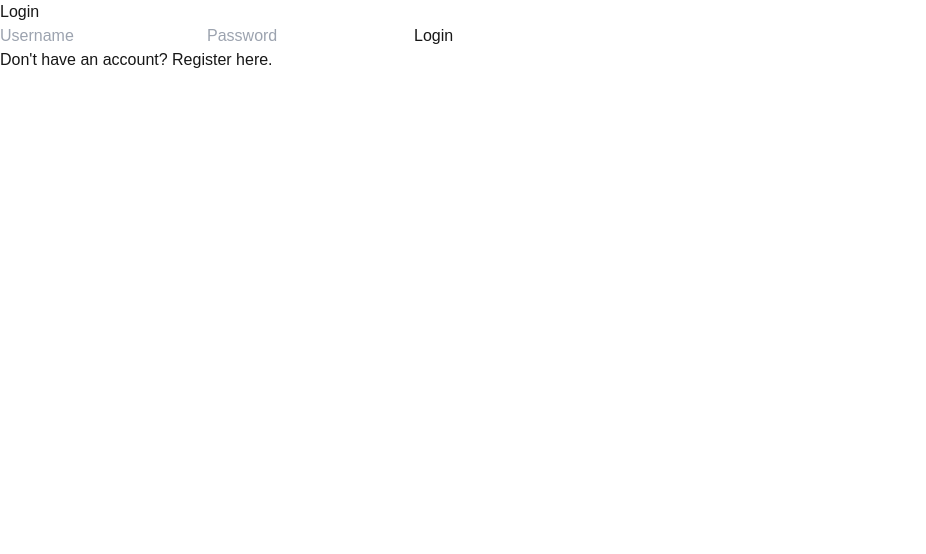
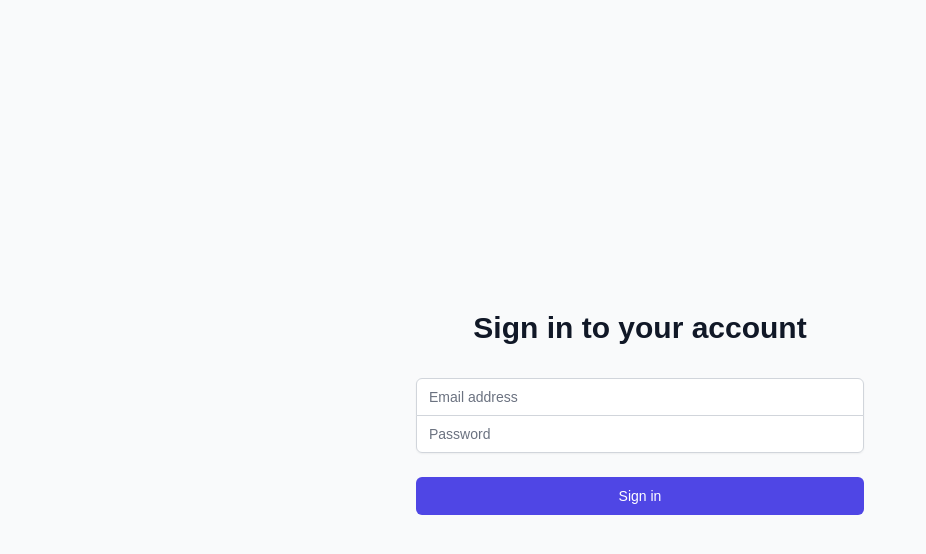
Before and after one commit to Mgtsampayan/rbac, a Next.js app in the folder frontend/: page /login in a window 1280 px wide. Shown: the top 554 px of the page, without its empty margins (0-926 px from the left). Built offline with nearby package versions, Linux system fonts and the light colour scheme; no server answers.

Commit message:
Refactor LoginPage to use useAuth for authentication and enhance UI with improved form layout and error handling

```diff
--- a/frontend/app/login/page.tsx
+++ b/frontend/app/login/page.tsx
@@ -1,53 +1,88 @@
-'use client'; // Mark this as a Client Component
+'use client';
 
 import { useState } from 'react';
 import { useRouter } from 'next/navigation';
-import apiClient from '../utils/apiClient';
+import { useAuth } from '../utils/userContext';
 
-export default function Login() {
-    const [username, setUsername] = useState<string>('');
-    const [password, setPassword] = useState<string>('');
-    const [error, setError] = useState<string | null>(null);
+export default function LoginPage() {
     const router = useRouter();
+    const { login, error } = useAuth();
+    const [formData, setFormData] = useState({
+        email: '',
+        password: ''
+    });
 
     const handleSubmit = async (e: React.FormEvent) => {
         e.preventDefault();
-        setError(null);
-
         try {
-            const res = await apiClient.post('/auth/login', { username, password });
-            localStorage.setItem('token', res.data.token); // Save token to localStorage
-            router.push('/dashboard'); // Redirect to dashboard after successful login
+            await login(formData.email, formData.password);
+            router.push('/dashboard');
         } catch (err) {
-            console.error(err);
-            setError('Login failed. Please check your credentials.');
+            // Error is handled by the AuthContext
+            console.error('Login failed:', err);
         }
     };
 
+    const handleChange = (e: React.ChangeEvent<HTMLInputElement>) => {
+        setFormData({
+            ...formData,
+            [e.target.name]: e.target.value
+        });
+    };
+
     return (
+        <div className="min-h-screen flex items-center justify-center bg-gray-50 py-12 px-4 sm:px-6 lg:px-8">
+            <div className="max-w-md w-full space-y-8">
                 <div>
-            <h1>Login</h1>
-            {error && <p style={{ color: 'red' }}>{error}</p>}
-            <form onSubmit={handleSubmit}>
+                    <h2 className="mt-6 text-center text-3xl font-extrabold text-gray-900">
+                        Sign in to your account
+                    </h2>
+                </div>
+                {error && (
+                    <div className="bg-red-100 border border-red-400 text-red-700 px-4 py-3 rounded relative" role="alert">
+                        <span className="block sm:inline">{error}</span>
+                    </div>
+                )}
+                <form className="mt-8 space-y-6" onSubmit={handleSubmit}>
+                    <div className="rounded-md shadow-sm -space-y-px">
+                        <div>
+                            <label htmlFor="email" className="sr-only">Email address</label>
                             <input
-                    type="text"
-                    placeholder="Username"
-                    value={username}
-                    onChange={(e) => setUsername(e.target.value)}
+                                id="email"
+                                name="email"
+                                type="email"
                                 required
+                                className="appearance-none rounded-none relative block w-full px-3 py-2 border border-gray-300 placeholder-gray-500 text-gray-900 rounded-t-md focus:outline-none focus:ring-indigo-500 focus:border-indigo-500 focus:z-10 sm:text-sm"
+                                placeholder="Email address"
+                                value={formData.email}
+                                onChange={handleChange}
                             />
+                        </div>
+                        <div>
+                            <label htmlFor="password" className="sr-only">Password</label>
                             <input
+                                id="password"
+                                name="password"
                                 type="password"
+                                required
+                                className="appearance-none rounded-none relative block w-full px-3 py-2 border border-gray-300 placeholder-gray-500 text-gray-900 rounded-b-md focus:outline-none focus:ring-indigo-500 focus:border-indigo-500 focus:z-10 sm:text-sm"
                                 placeholder="Password"
-                    value={password}
-                    onChange={(e) => setPassword(e.target.value)}
-                    required
+                                value={formData.password}
+                                onChange={handleChange}
                             />
-                <button type="submit">Login</button>
+                        </div>
+                    </div>
+
+                    <div>
+                        <button
+                            type="submit"
+                            className="group relative w-full flex justify-center py-2 px-4 border border-transparent text-sm font-medium rounded-md text-white bg-indigo-600 hover:bg-indigo-700 focus:outline-none focus:ring-2 focus:ring-offset-2 focus:ring-indigo-500"
+                        >
+                            Sign in
+                        </button>
+                    </div>
                 </form>
-            <p>
-                Don&apos;t have an account? <a href="/register">Register here</a>.
-            </p>
+            </div>
         </div>
     );
 }
```
Lines whose indentation alone changed are shown as unchanged.
